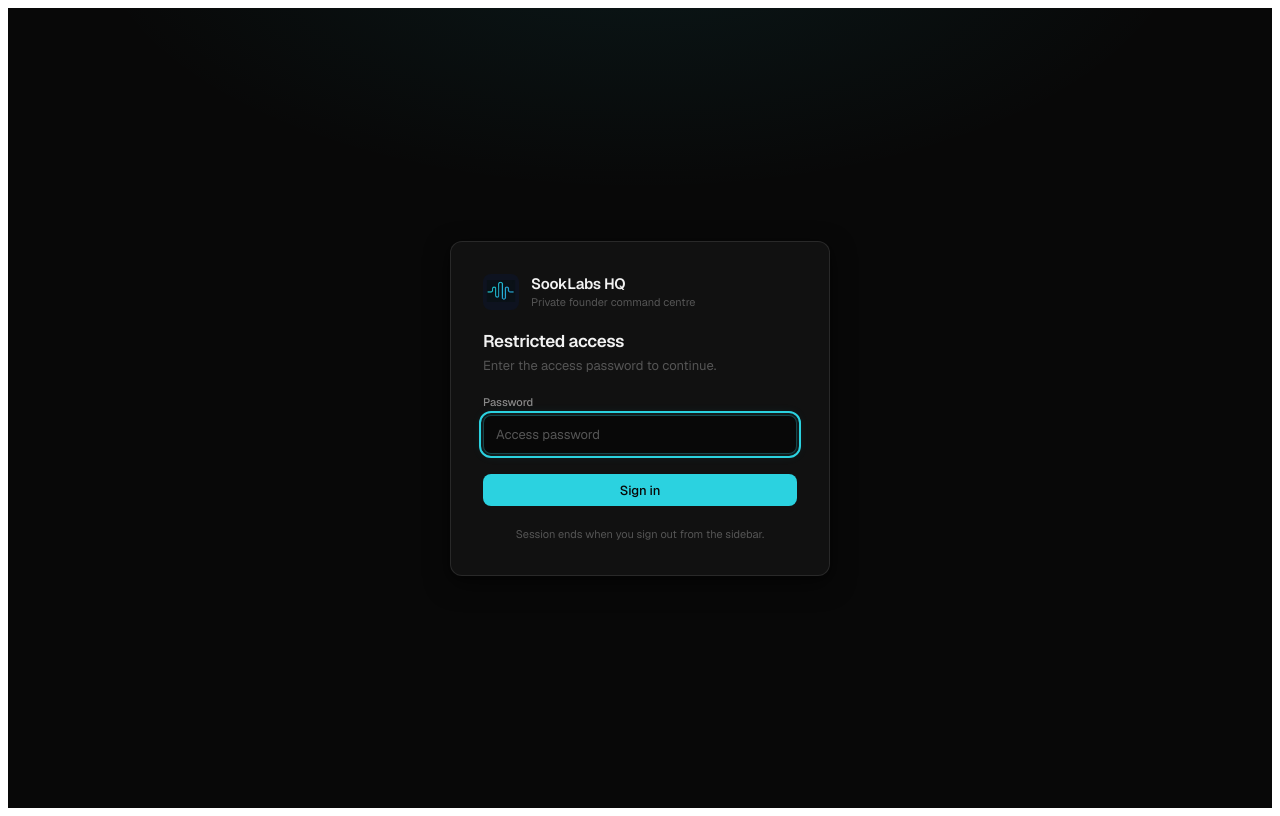
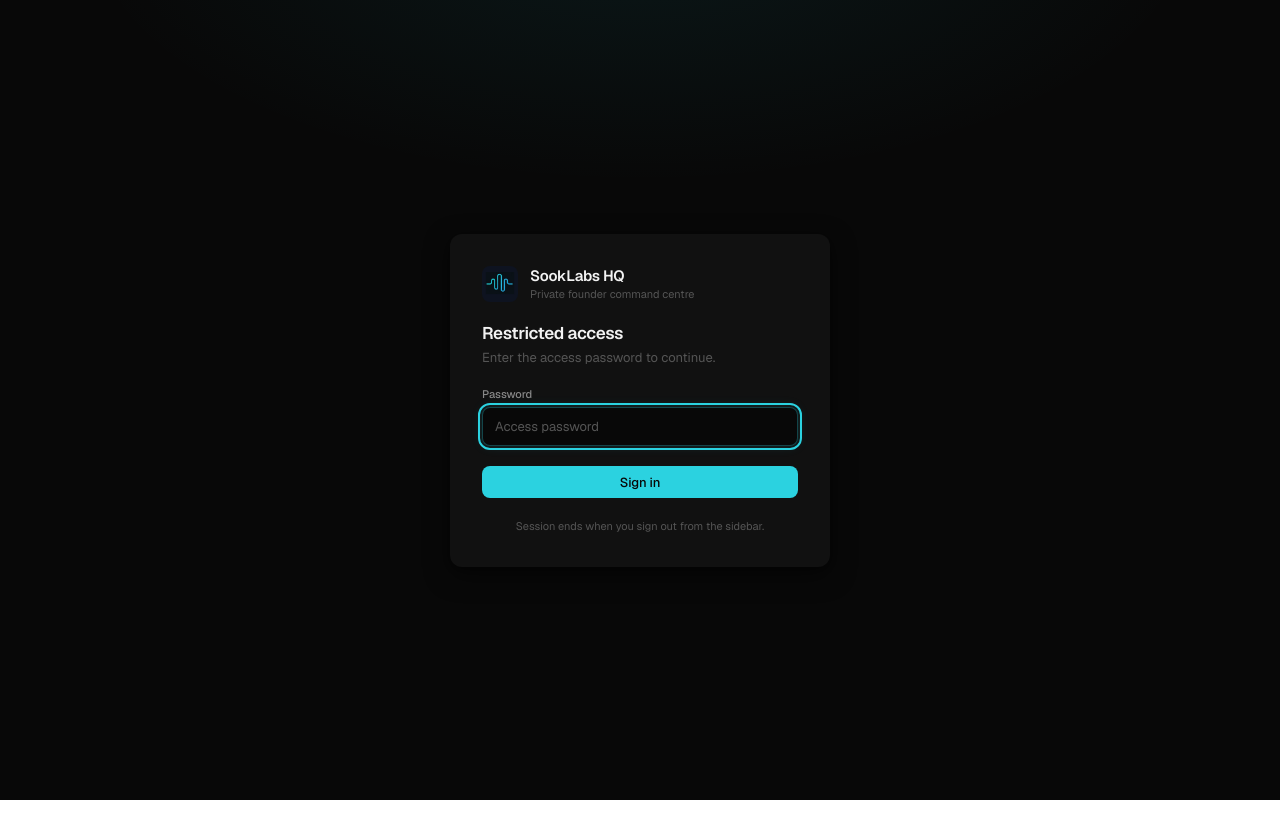
Before and after one commit to mblackth-ai/SookLabs, a Next.js app: page /hq/login in a window 1280 px wide. Built offline with nearby package versions, Linux system fonts and the light colour scheme; no server answers.

Commit message:
fix(hq): remove light page frame and white card borders
Fill the document background on HQ routes and drop the white-tinted
borders on room cards, stats, login, and sidebar so the UI reads as
edge-to-edge dark.

Co-authored-by: mblackth <mblackth-ai@users.noreply.github.com>

```diff
--- a/app/hq/hq.css
+++ b/app/hq/hq.css
@@ -179,6 +179,16 @@
   font-family: var(--font-sans);
   -webkit-font-smoothing: antialiased;
   -moz-osx-font-smoothing: grayscale;
+  width: 100%;
+  min-height: 100vh;
+  min-height: 100dvh;
+}
+
+/* Prevent the document canvas from showing a light frame around HQ routes. */
+html:has(.hq-scope),
+body:has(.hq-scope) {
+  margin: 0;
+  background: var(--color-gray-950);
 }
 
 /* Reset margins for elements rendered inside HQ without touching the public site */
@@ -602,7 +612,7 @@
   flex-shrink: 0;
   height: 100%;
   background: var(--bg-base);
-  border-right: 1px solid var(--border-faint);
+  border-right: none;
   display: flex;
   flex-direction: column;
   overflow: hidden;
@@ -1947,7 +1957,7 @@
   width: 100%;
   max-width: 380px;
   background: var(--bg-surface);
-  border: 1px solid var(--border-default);
+  border: none;
   border-radius: var(--radius-xl);
   box-shadow: var(--shadow-lg);
   padding: var(--space-8);
@@ -3345,7 +3355,7 @@
   min-width: 0;
   padding: var(--space-4) var(--space-5, 20px);
   background: var(--bg-surface);
-  border: 1px solid var(--border-subtle);
+  border: none;
   border-radius: var(--radius-xl);
 }
 
@@ -3408,7 +3418,7 @@
   margin: var(--space-5, 20px) 0 0;
   padding: var(--space-4);
   background: var(--bg-base);
-  border: 1px solid var(--border-faint);
+  border: none;
   border-radius: var(--radius-lg);
 }
 
```
